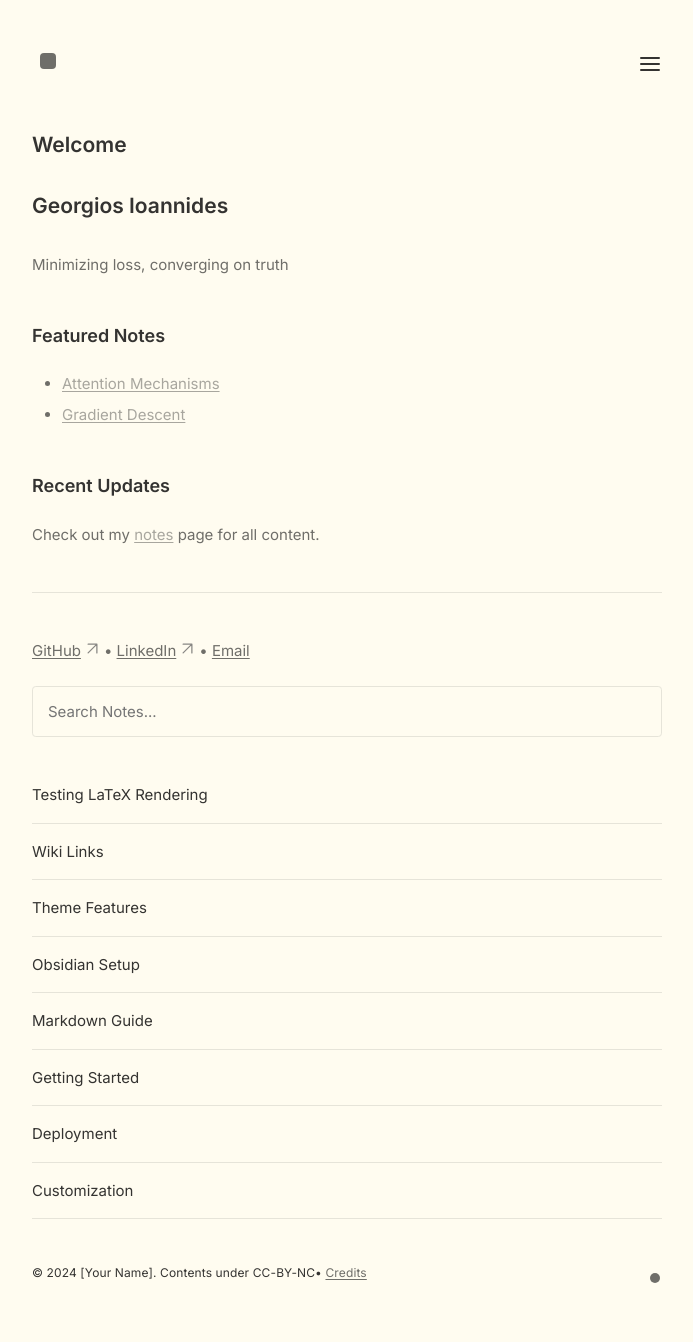
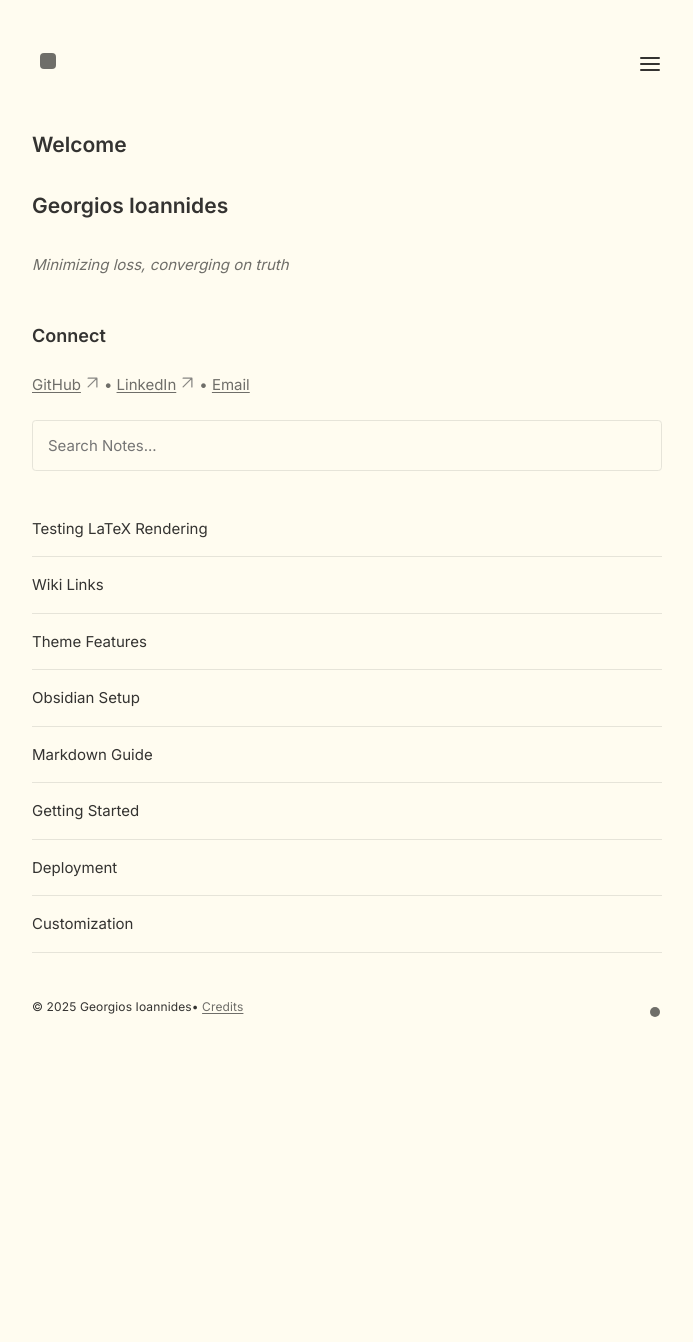
Before and after one commit to gioannides/gioannides.github.io, a Jekyll site: the page built from index.md, in a window 1280 px wide. Shown: the whole page, without its empty margins (293-986 px from the left). Built offline with Jekyll 4.4.1, drawn with Linux system fonts in a browser that asks for light colours; after the commit the page ends 1076 px from its top, so only the background shows below that.

```diff
--- a/_config.yml
+++ b/_config.yml
@@ -50,7 +50,7 @@ menu:
 
 # Footer - [CHANGE THIS]
 footer:
-  copyright: "© 2024 [Your Name]. Contents under CC-BY-NC"
+  copyright: "© 2025 Georgios Ioannides"
   credits:
     enabled: true
     url: "/credits"
--- a/_layouts/Post.html
+++ b/_layouts/Post.html
@@ -33,6 +33,7 @@
     <link href="{{ site.baseurl }}{{ site.css_file }}" rel="stylesheet" media="all" class="default" />
     {%- else -%}
     <link href="{{ site.baseurl }}/assets/css/style.css" rel="stylesheet" media="all" class="default" />
+    <link href="{{ site.baseurl }}/assets/css/dark-mode.css" rel="stylesheet">
     {%- if site.katex -%}
 <link rel="stylesheet" href="https://cdn.jsdelivr.net/npm/katex@0.16.8/dist/katex.min.css" integrity="sha384-GvrOXuhMATgEsSwCs4smul74iXGOixntILdUW9XmUC6+HX0sLNAK3q71HotJqlAn" crossorigin="anonymous">
 {%- endif -%}
--- a/index.md
+++ b/index.md
@@ -6,14 +6,8 @@ title: Welcome
 
 # Georgios Ioannides
 
-Minimizing loss, converging on truth
+*Minimizing loss, converging on truth*
 
-## Featured Notes
-- [[Attention Mechanisms]]
-- [[Gradient Descent]]
 
-## Recent Updates
-Check out my [[notes]] page for all content.
-
----
+## Connect
 [GitHub](https://github.com/gioannides) • [LinkedIn](https://linkedin.com/in/georgios-ioannides) • [Email](mailto:gioannid@alumni.cmu.edu)
```
Also changed, not shown: assets/css/dark-mode.css (added, +32 -0 lines).
